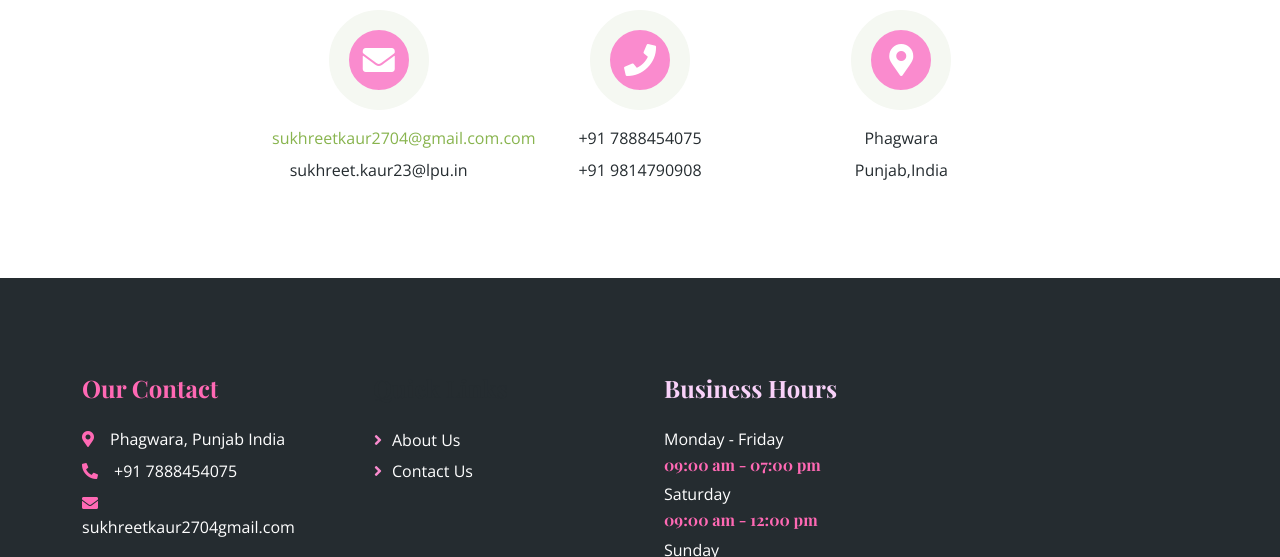
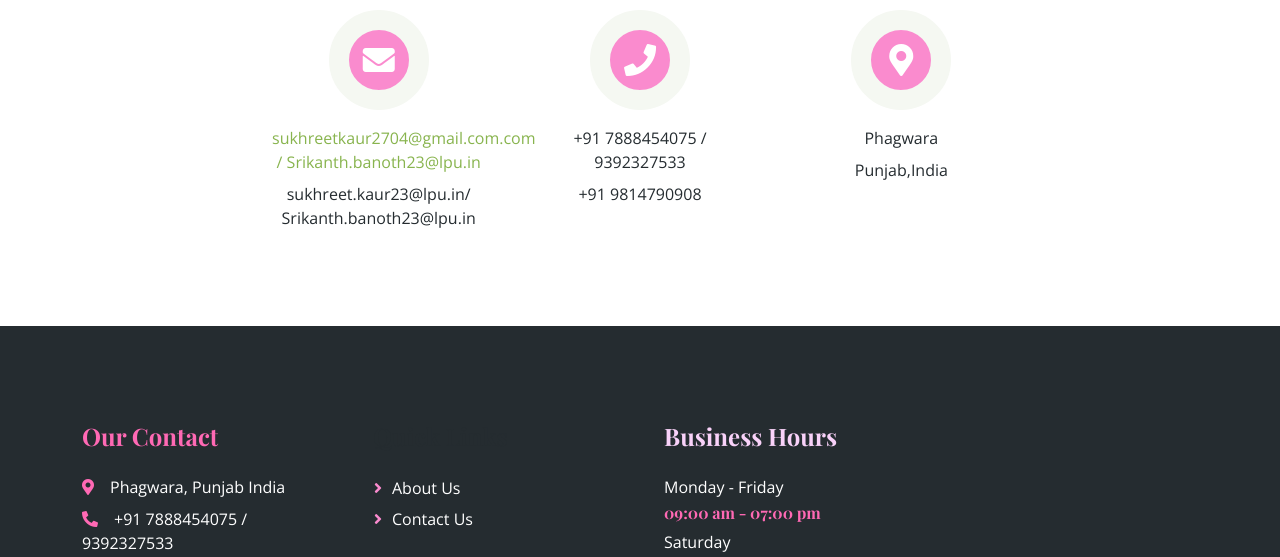
Before and after one commit to Sukhreet-kaur/HerSafetymetrics, a plain HTML site: page index.html in a window 1280 px wide. Shown: the part 6690-7247 px from the top of the page. Drawn offline with nearby package versions, Linux system fonts and the light colour scheme; files that its build step writes are made by us from their sources.

Commit message:
Updating few details

```diff
--- a/index.html
+++ b/index.html
@@ -513,14 +513,14 @@
                             <div class="btn-square mx-auto mb-3">
                                 <i class="fa fa-envelope fa-2x text-white"></i>
                             </div>
-                            <p class="mb-2"><a href="mailto:sukhreet@example.com">sukhreetkaur2704@gmail.com.com</a></p>
-                            <p class="mb-0">sukhreet.kaur23@lpu.in</p>
+                            <p class="mb-2"><a href="mailto:sukhreet@example.com">sukhreetkaur2704@gmail.com.com / Srikanth.banoth23@lpu.in</a></p>
+                            <p class="mb-0">sukhreet.kaur23@lpu.in/ Srikanth.banoth23@lpu.in</p>
                         </div>
                         <div class="col-md-4 text-center wow fadeInUp" data-wow-delay="0.4s">
                             <div class="btn-square mx-auto mb-3">
                                 <i class="fa fa-phone fa-2x text-white"></i>
                             </div>
-                            <p class="mb-2">+91 7888454075</p>
+                            <p class="mb-2">+91 7888454075 / 9392327533</p>
                             <p class="mb-0">+91 9814790908</p>
                         </div>
                         <div class="col-md-4 text-center wow fadeInUp" data-wow-delay="0.5s">
@@ -548,9 +548,9 @@
                     <p class="mb-2" style="color: white;"><i class="fa fa-map-marker-alt me-3"
                             style="color: hotpink;"></i>Phagwara, Punjab India</p>
                     <p class="mb-2" style="color: white;"><i class="fa fa-phone-alt me-3"
-                            style="color: hotpink;"></i>+91 7888454075</p>
+                            style="color: hotpink;"></i>+91 7888454075 / 9392327533</p>
                     <p class="mb-2" style="color: white;"><i class="fa fa-envelope me-3"
-                            style="color: hotpink;"></i>sukhreetkaur2704gmail.com</p>
+                            style="color: hotpink;"></i>sukhreetkaur2704gmail.com / Srikanth.banoth23@lpu.in</p>
                     <div class="d-flex pt-3">
                         <!-- <a class="btn btn-square rounded-circle me-2" href="#" style="background-color: hotpink; color:white;"><i class="fab fa-twitter"></i></a> -->
                         <!-- <a class="btn btn-square rounded-circle me-2" href="#" style="background-color: hotpink; color:white;"><i class="fab fa-facebook-f"></i></a> -->
```
